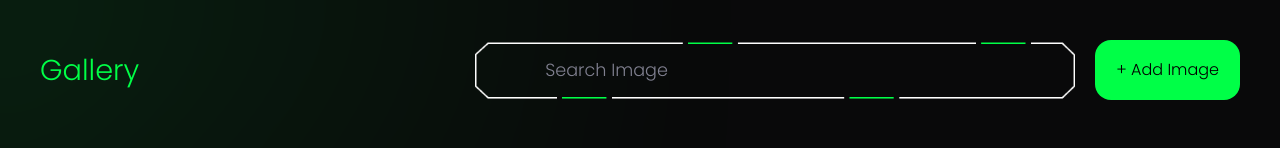
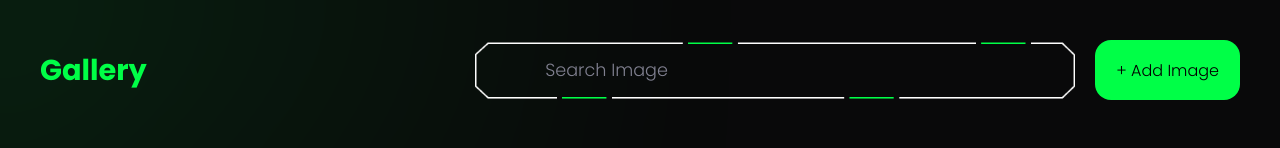
Before and after one commit to vinayak0505/Gallery-Template, a React (Create React App) app: page / in a window 1280 px wide. Shown: the top 148 px of the page. Built offline with nearby package versions, Linux system fonts and the light colour scheme; some icons are missing.

Commit message:
removed css

```diff
--- a/package.json
+++ b/package.json
@@ -6,6 +6,7 @@
     "@testing-library/jest-dom": "^5.16.4",
     "@testing-library/react": "^12.1.4",
     "@testing-library/user-event": "^13.5.0",
+    "firebase": "^10.2.0",
     "iconsax-react": "^0.0.8",
     "prop-types": "^15.8.1",
     "react": "^18.0.0",
--- a/src/App.js
+++ b/src/App.js
@@ -6,7 +6,6 @@ import styles from "./App.module.css"
 // import other components to use
 import Header from './Components/Header/Header';
 import MasonryLayout from './Components/MasonryLayout/MasonryLayout';
-import Dropdown from './Components/Elements/Dropdown/Dropdown';
 
 // import json files
 import images from "./Jsons/Images.json"
--- a/src/css-reset.css
+++ /dev/null
@@ -1,48 +0,0 @@
-html, body, div, span, applet, object, iframe,
-h1, h2, h3, h4, h5, h6, p, blockquote, pre,
-a, abbr, acronym, address, big, cite, code,
-del, dfn, em, img, ins, kbd, q, s, samp,
-small, strike, strong, sub, sup, tt, var,
-b, u, i, center,
-dl, dt, dd, ol, ul, li,
-fieldset, form, label, legend,
-table, caption, tbody, tfoot, thead, tr, th, td,
-article, aside, canvas, details, embed,
-figure, figcaption, footer, header, hgroup,
-menu, nav, output, ruby, section, summary,
-time, mark, audio, video, button, input {
-	margin: 0;
-	padding: 0;
-	border: 0;
-    outline: none;
-	font-size: 100%;
-	font: inherit;
-	vertical-align: baseline;
-    box-sizing: border-box;
-	font-family: 'Poppins', sans-serif !important;
-}
-article, aside, details, figcaption, figure,
-footer, header, hgroup, menu, nav, section {
-	display: block;
-}
-body {
-	line-height: 1;
-}
-ol, ul {
-	list-style: none;
-}
-blockquote, q {
-	quotes: none;
-}
-blockquote:before, blockquote:after,
-q:before, q:after {
-	content: '';
-	content: none;
-}
-table {
-	border-collapse: collapse;
-	border-spacing: 0;
-}
-a {
-	text-decoration: none;
-}
--- a/src/index.css
+++ b/src/index.css
@@ -1,4 +1,13 @@
-@import "./css-reset.css";
+
+* {
+	margin: 0;
+	padding: 0;
+	border: 0;
+    outline: none;
+	font-size: 100%;
+    box-sizing: border-box;
+	font-family: 'Poppins', sans-serif;
+}
 
 :root {
     --white-100: #FFFFFF;
```
Also changed, not shown: src/firebaseInit.js (added, +16 -0 lines), 1 other file (tests, documents, lock files or other folders).
